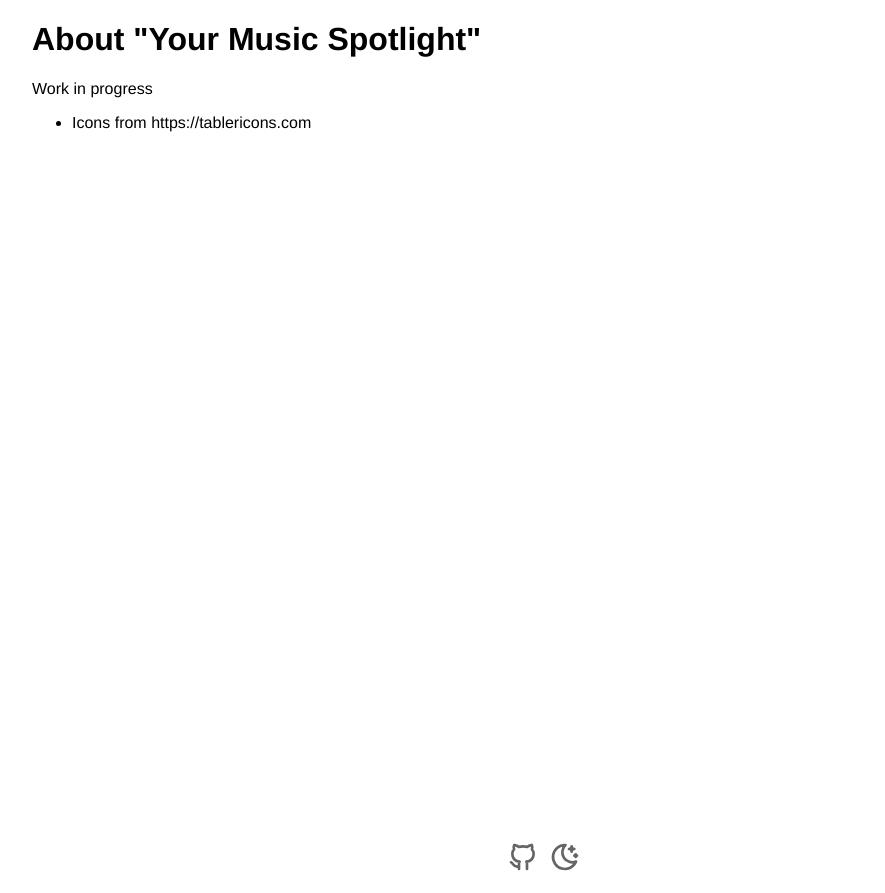
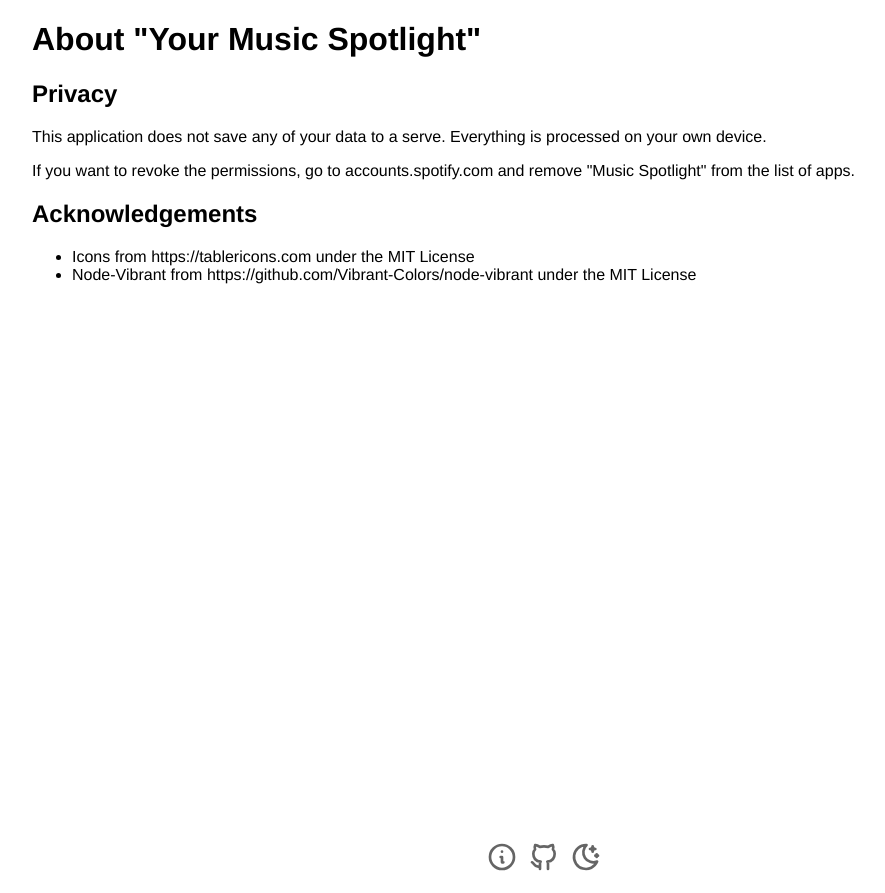
Before and after one commit to johann-vu/music-spotlight, a Vue app: page /music-spotlight/about in a window 1280 px wide. Shown: the whole page, without its empty margins (96-981 px from the left). Built offline with nearby package versions, Linux system fonts and the light colour scheme.

Commit message:
Added link to about page

```diff
--- a/src/components/Footer.vue
+++ b/src/components/Footer.vue
@@ -1,5 +1,12 @@
 <template>
   <div class="footer__wrapper">
+    <router-link
+      class="footer__icon-wrapper"
+      to="/about"
+    >
+      <img class="footer__icon --dark" src="@/assets/info-icon-light.svg" />
+      <img class="footer__icon --light" src="@/assets/info-icon-dark.svg" />
+    </router-link>
     <a
       class="footer__icon-wrapper"
       href="https://github.com/johann-vu/music-spotlight"
--- a/src/views/About.vue
+++ b/src/views/About.vue
@@ -1,9 +1,17 @@
 <template>
   <div class="about">
     <h1>About "Your Music Spotlight"</h1>
-    Work in progress
+    <h2>Privacy</h2>
+    <p>
+    This application does not save any of your data to a serve. Everything is processed on your own device.
+    </p>
+    <p>
+    If you want to revoke the permissions, go to accounts.spotify.com and remove "Music Spotlight" from the list of apps.
+    </p>
+    <h2>Acknowledgements</h2>
     <ul>
-      <li>Icons from https://tablericons.com</li>
+      <li>Icons from https://tablericons.com under the MIT License</li>
+      <li>Node-Vibrant from https://github.com/Vibrant-Colors/node-vibrant under the MIT License</li>
     </ul>
   </div>
 </template>
```
